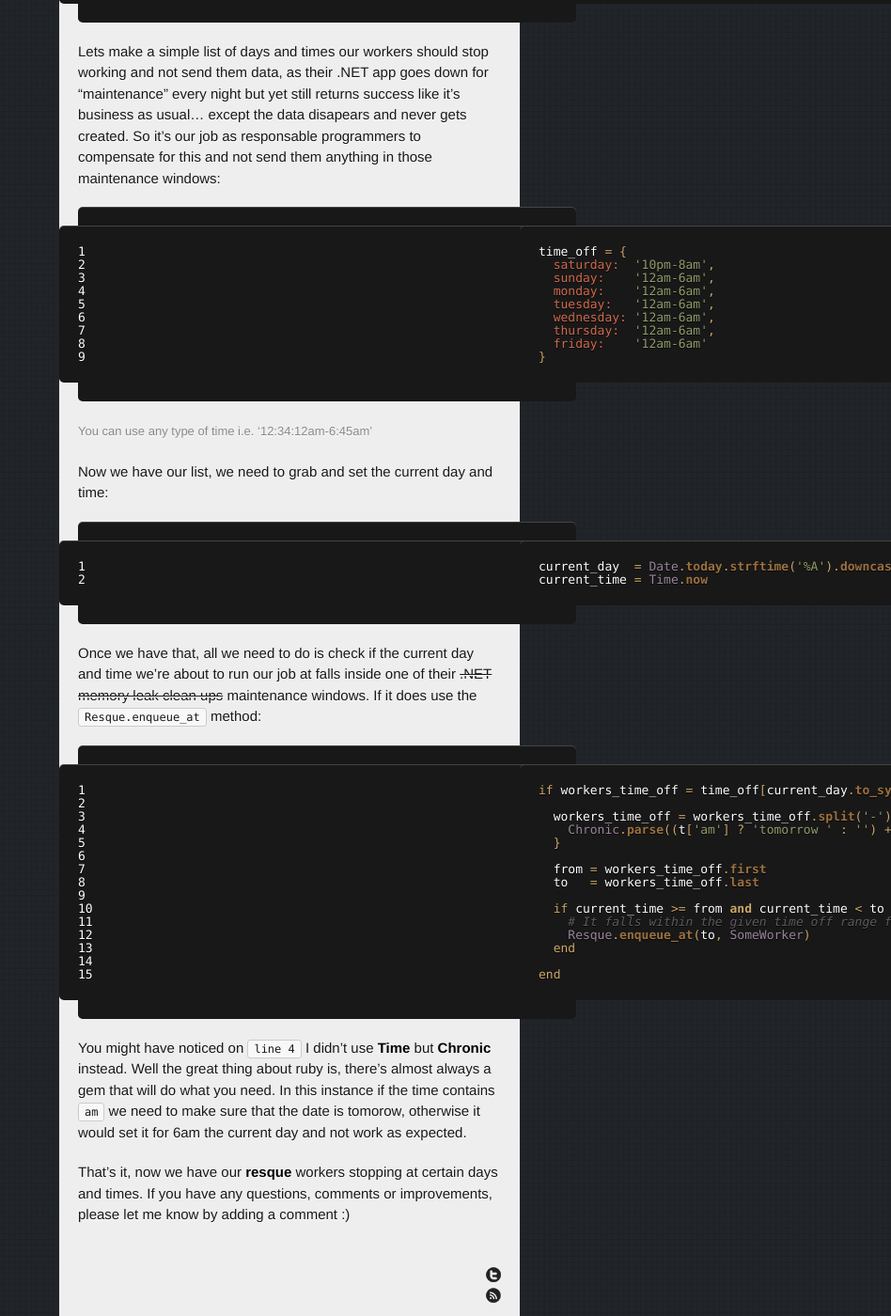
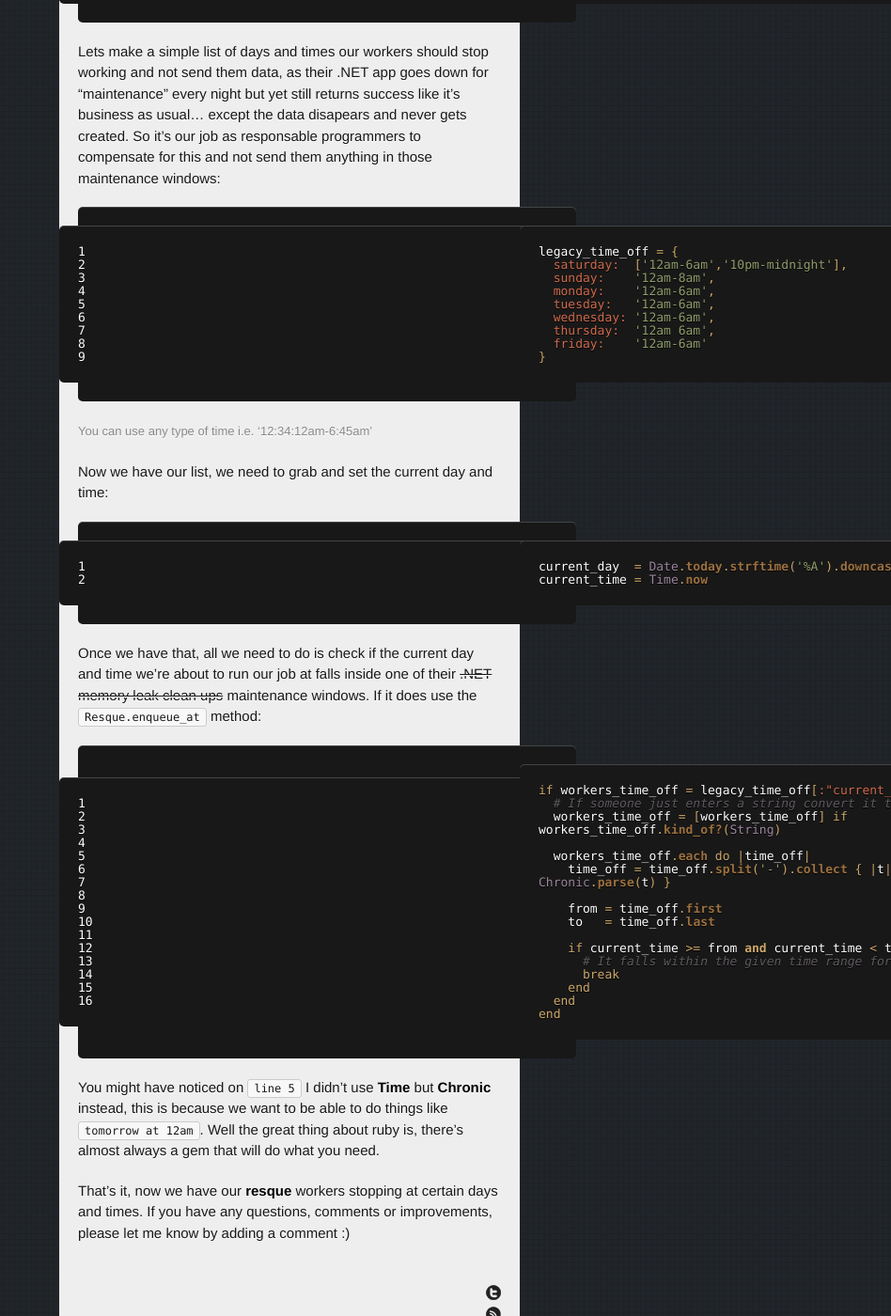
Before and after one commit to cj/cj.github.com, a Jekyll site: the page built from _posts/12-1-8-stop-resque-jobs-running-at-certain-times-ruby-rails.md, in a window 1280 px wide and 1400 px high, scrolled down 601 px. Shown: the whole window at 94% size, without its empty margins (332-1280 px from the left). Built offline with Jekyll 4.4.1, drawn with Linux system fonts in a browser that asks for light colours; comment, search, counter and statistics services are not loaded.

Commit message:
updated 2nd post

```diff
--- a/_posts/12-1-8-stop-resque-jobs-running-at-certain-times-ruby-rails.md
+++ b/_posts/12-1-8-stop-resque-jobs-running-at-certain-times-ruby-rails.md
@@ -20,13 +20,13 @@ Lets make a simple list of days and times our workers should stop working and no
 except the data disapears and never gets created.  So it's our job as responsable programmers to compensate for this and not send them anything in those maintenance windows:
 
 {% highlight ruby linenos %}
-time_off = {
-  saturday:  '10pm-8am',
-  sunday:    '12am-6am',
+legacy_time_off = {
+  saturday:  ['12am-6am','10pm-midnight'],
+  sunday:    '12am-8am',
   monday:    '12am-6am',
   tuesday:   '12am-6am',
   wednesday: '12am-6am',
-  thursday:  '12am-6am',
+  thursday:  '12am 6am',
   friday:    '12am-6am'
 }
 {% endhighlight %}
@@ -43,28 +43,27 @@ Once we have that, all we need to do is check if the current day and time we're
 of their <s>.NET memory leak clean ups</s> maintenance windows.  If it does use the `Resque.enqueue_at` method:
 
 {% highlight ruby linenos %}
-if workers_time_off = time_off[current_day.to_sym]
+if workers_time_off = legacy_time_off[:"current_day"]
+  # If someone just enters a string convert it to an array
+  workers_time_off = [workers_time_off] if workers_time_off.kind_of?(String)
 
-  workers_time_off = workers_time_off.split('-').collect { |t|
-    Chronic.parse((t['am'] ? 'tomorrow ' : '') + t)
-  }
+  workers_time_off.each do |time_off|
+    time_off = time_off.split('-').collect { |t| Chronic.parse(t) }
 
-  from = workers_time_off.first
-  to   = workers_time_off.last
+    from = time_off.first
+    to   = time_off.last
 
-  if current_time >= from and current_time < to
-    # It falls within the given time off range for that day
-    Resque.enqueue_at(to, SomeWorker)
+    if current_time >= from and current_time < to
+      # It falls within the given time range for that day
+      break
+    end
   end
-
 end
 {% endhighlight %}
 
-You might have noticed on `line 4` I didn't use [Time](http://ruby-doc.org/core-1.9.3/Time.html) but
-[Chronic](https://github.com/mojombo/chronic) instead.  Well the great thing about ruby is,
-there's almost always a gem that will do what you need.  In this instance if the time contains `am` we
-need to make sure that the date is tomorow, otherwise it would set it for 6am the current day and not work
-as expected.
+You might have noticed on `line 5` I didn't use [Time](http://ruby-doc.org/core-1.9.3/Time.html) but
+[Chronic](https://github.com/mojombo/chronic) instead, this is because we want to be able to do things like `tomorrow at 12am`.  Well the great thing about ruby is,
+there's almost always a gem that will do what you need.
 
 That's it, now we have our [resque](https://github.com/defunkt/resque) workers stopping at certain days and times.
 If you have any questions, comments or improvements, please let me know by adding a comment :)
```
